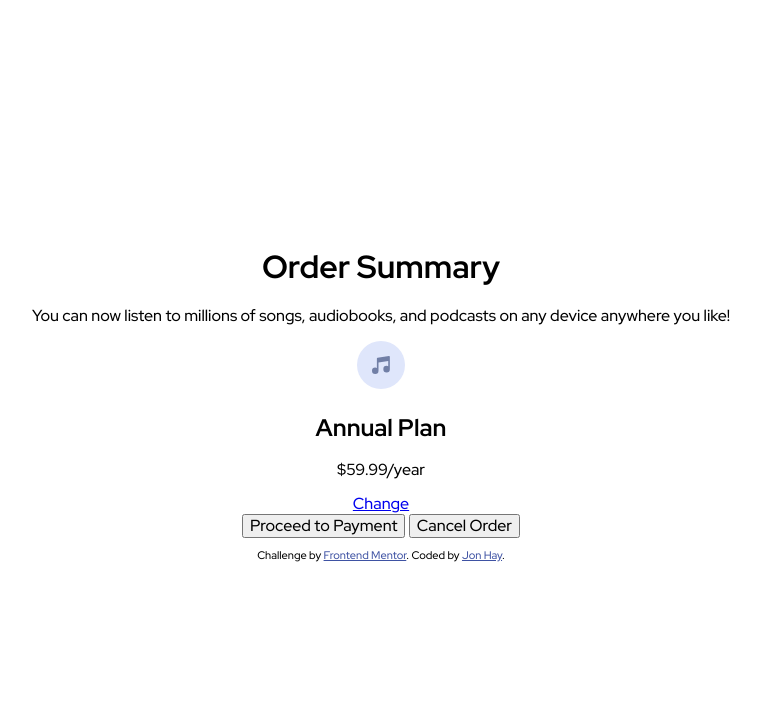
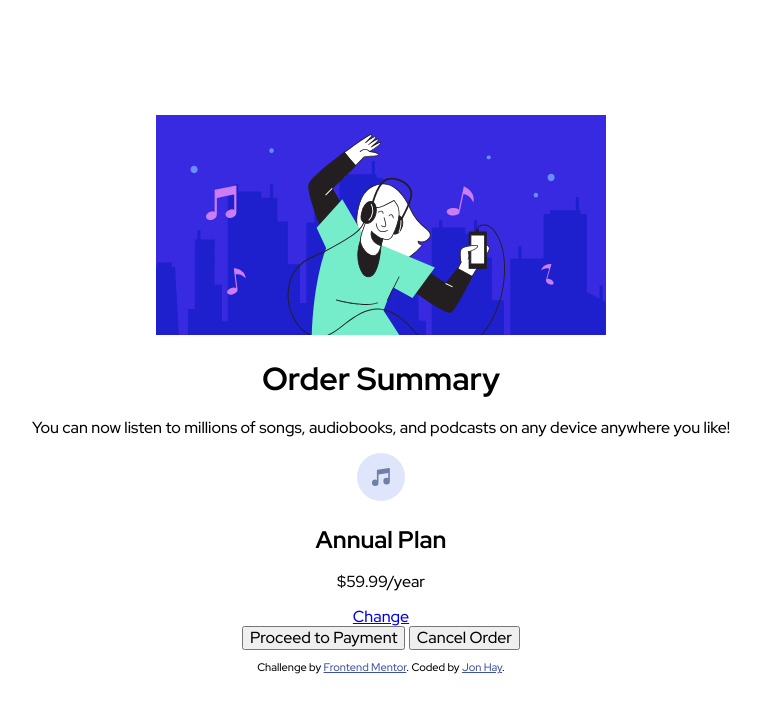
Before and after one commit to jonhayjr/order-summary-component, a plain HTML site: page index.html in a window 1280 px wide. Shown: the whole page, without its empty margins (259-1020 px from the left). Drawn offline with Linux system fonts and the light colour scheme.

Commit message:
Added hero image

```diff
--- a/index.html
+++ b/index.html
@@ -14,6 +14,7 @@
 <body>
   <div class="container">
     <main class="main">
+      <img src="images/illustration-hero.svg" alt="Hero background" class="main__hero-image">
       <h1 class="main__heading">Order Summary</h1>
       <p class="main__paragraph"> You can now listen to millions of songs, audiobooks, and podcasts on any
         device anywhere you like!</p>
```
